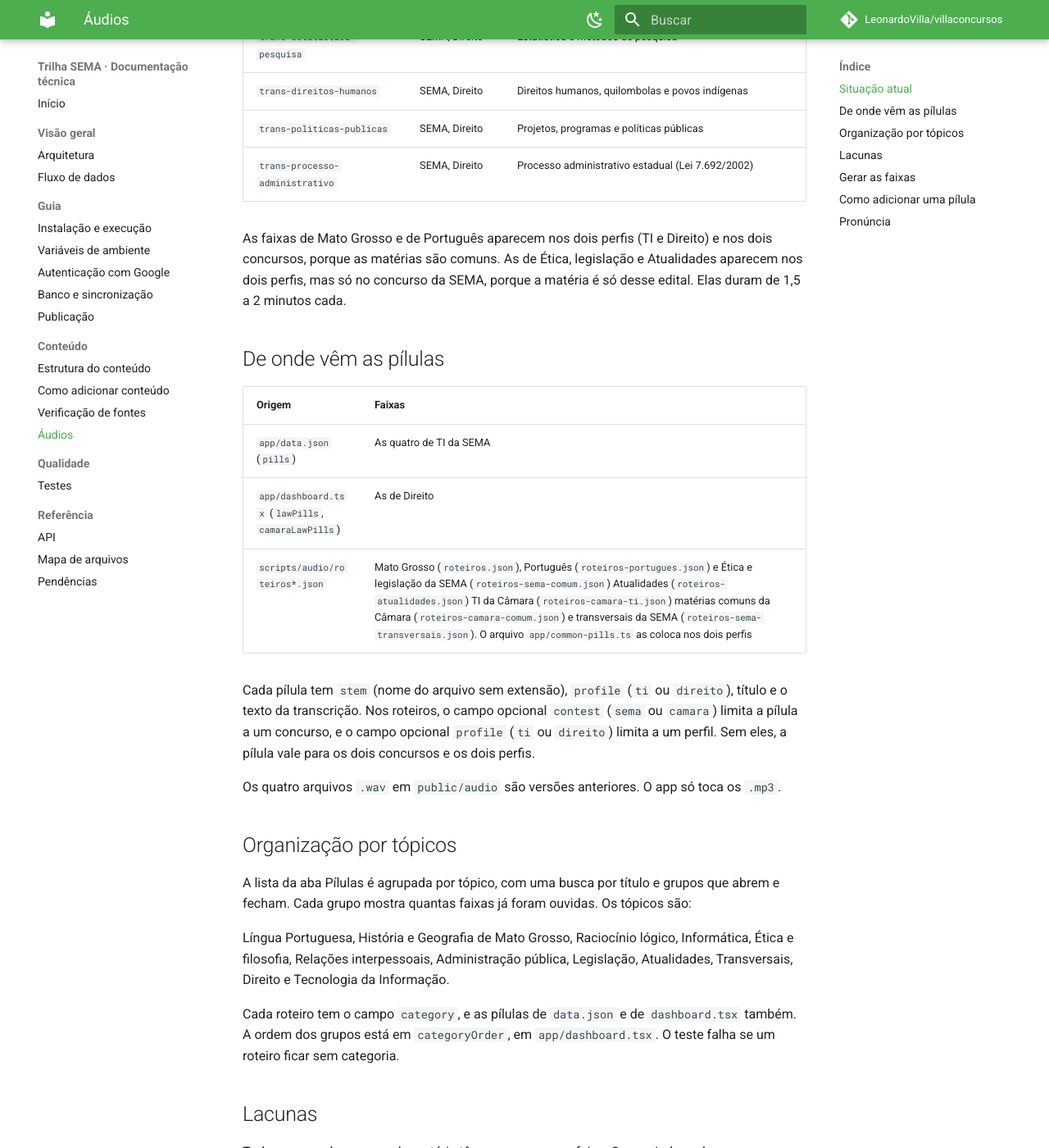
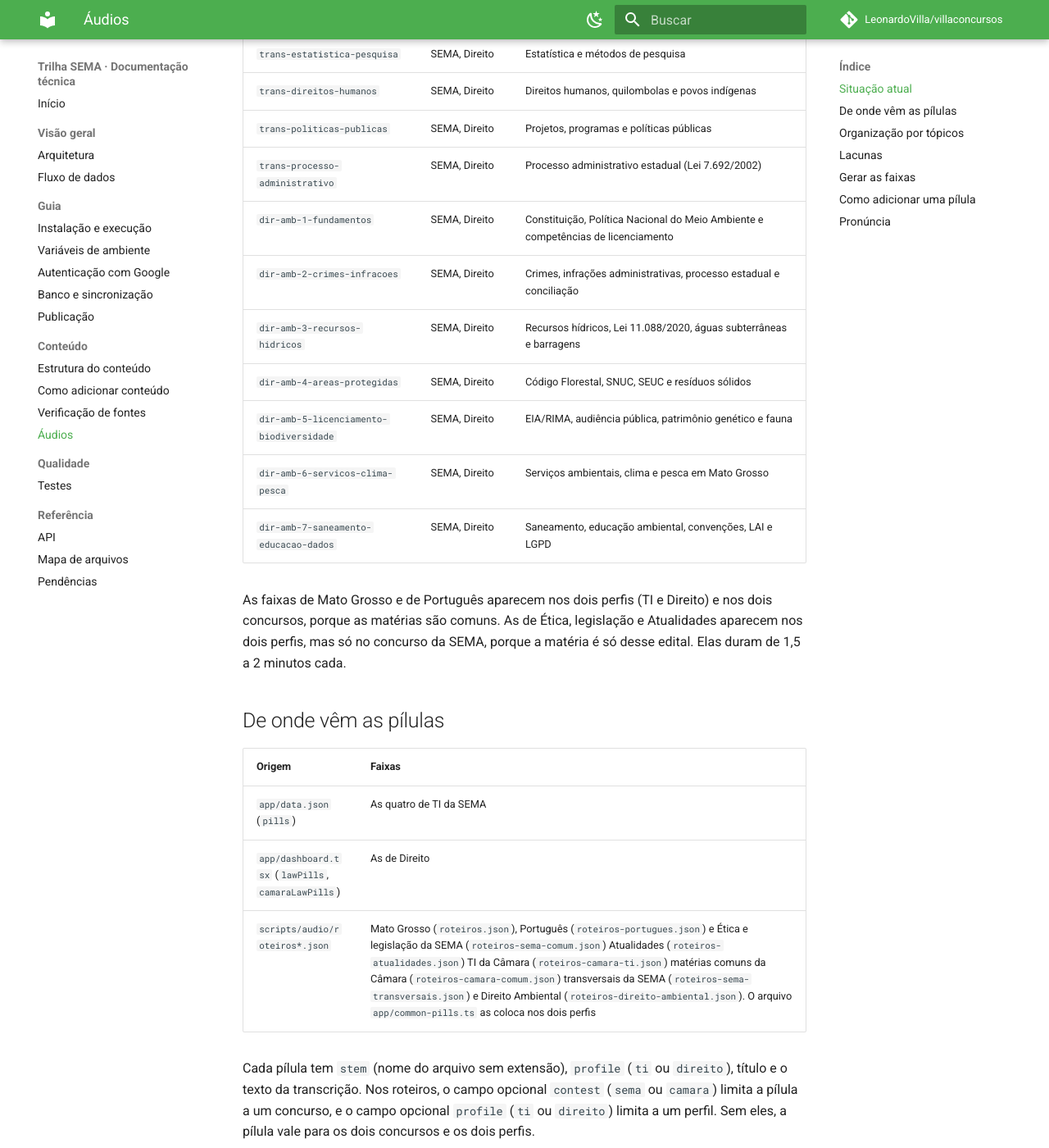
Before and after one commit to LeonardoVilla/villaconcursos, an MkDocs documentation site: the page built from docs/conteudo/audios.md, in a window 1280 px wide and 1400 px high, scrolled down 2208 px. Shown: the whole window at 82% size. Built offline with MkDocs 1.6.1 and Material for MkDocs 9.7.7, drawn with Linux system fonts in a browser that asks for light colours; comment, search, counter and statistics services are not loaded; some of the changed text lies outside the part shown.

Commit message:
Adiciona 7 pílulas de áudio de Direito Ambiental
- Cobre os 34 tópicos de Direito Ambiental do edital da SEMA, em sete faixas
- Nova categoria Direito Ambiental na lista de áudios
- Documentação atualizada

Co-Authored-By: Claude Sonnet 5.5 <noreply@anthropic.com>

```diff
--- a/docs/conteudo/audios.md
+++ b/docs/conteudo/audios.md
@@ -47,6 +47,13 @@ Há **quarenta e uma faixas MP3** em `public/audio`, todas com a voz neural `pt-
 | `trans-direitos-humanos` | SEMA, Direito | Direitos humanos, quilombolas e povos indígenas |
 | `trans-politicas-publicas` | SEMA, Direito | Projetos, programas e políticas públicas |
 | `trans-processo-administrativo` | SEMA, Direito | Processo administrativo estadual (Lei 7.692/2002) |
+| `dir-amb-1-fundamentos` | SEMA, Direito | Constituição, Política Nacional do Meio Ambiente e competências de licenciamento |
+| `dir-amb-2-crimes-infracoes` | SEMA, Direito | Crimes, infrações administrativas, processo estadual e conciliação |
+| `dir-amb-3-recursos-hidricos` | SEMA, Direito | Recursos hídricos, Lei 11.088/2020, águas subterrâneas e barragens |
+| `dir-amb-4-areas-protegidas` | SEMA, Direito | Código Florestal, SNUC, SEUC e resíduos sólidos |
+| `dir-amb-5-licenciamento-biodiversidade` | SEMA, Direito | EIA/RIMA, audiência pública, patrimônio genético e fauna |
+| `dir-amb-6-servicos-clima-pesca` | SEMA, Direito | Serviços ambientais, clima e pesca em Mato Grosso |
+| `dir-amb-7-saneamento-educacao-dados` | SEMA, Direito | Saneamento, educação ambiental, convenções, LAI e LGPD |
 
 As faixas de Mato Grosso e de Português aparecem nos dois perfis (TI e Direito) e nos dois concursos, porque as matérias são comuns. As de Ética, legislação e Atualidades aparecem nos dois perfis, mas só no concurso da SEMA, porque a matéria é só desse edital. Elas duram de 1,5 a 2 minutos cada.
 
@@ -56,7 +63,7 @@ As faixas de Mato Grosso e de Português aparecem nos dois perfis (TI e Direito)
 |---|---|
 | `app/data.json` (`pills`) | As quatro de TI da SEMA |
 | `app/dashboard.tsx` (`lawPills`, `camaraLawPills`) | As de Direito |
-| `scripts/audio/roteiros*.json` | Mato Grosso (`roteiros.json`), Português (`roteiros-portugues.json`) e Ética e legislação da SEMA (`roteiros-sema-comum.json`) Atualidades (`roteiros-atualidades.json`) TI da Câmara (`roteiros-camara-ti.json`) matérias comuns da Câmara (`roteiros-camara-comum.json`) e transversais da SEMA (`roteiros-sema-transversais.json`). O arquivo `app/common-pills.ts` as coloca nos dois perfis |
+| `scripts/audio/roteiros*.json` | Mato Grosso (`roteiros.json`), Português (`roteiros-portugues.json`) e Ética e legislação da SEMA (`roteiros-sema-comum.json`) Atualidades (`roteiros-atualidades.json`) TI da Câmara (`roteiros-camara-ti.json`) matérias comuns da Câmara (`roteiros-camara-comum.json`) transversais da SEMA (`roteiros-sema-transversais.json`) e Direito Ambiental (`roteiros-direito-ambiental.json`). O arquivo `app/common-pills.ts` as coloca nos dois perfis |
 
 Cada pílula tem `stem` (nome do arquivo sem extensão), `profile` (`ti` ou `direito`), título e o texto da transcrição. Nos roteiros, o campo opcional `contest` (`sema` ou `camara`) limita a pílula a um concurso, e o campo opcional `profile` (`ti` ou `direito`) limita a um perfil. Sem eles, a pílula vale para os dois concursos e os dois perfis.
 
@@ -66,7 +73,7 @@ Os quatro arquivos `.wav` em `public/audio` são versões anteriores. O app só
 
 A lista da aba Pílulas é agrupada por tópico, com uma busca por título e grupos que abrem e fecham. Cada grupo mostra quantas faixas já foram ouvidas. Os tópicos são:
 
-Língua Portuguesa, História e Geografia de Mato Grosso, Raciocínio lógico, Informática, Ética e filosofia, Relações interpessoais, Administração pública, Legislação, Atualidades, Transversais, Direito e Tecnologia da Informação.
+Língua Portuguesa, História e Geografia de Mato Grosso, Raciocínio lógico, Informática, Ética e filosofia, Relações interpessoais, Administração pública, Legislação, Atualidades, Transversais, Direito Ambiental, Direito e Tecnologia da Informação.
 
 Cada roteiro tem o campo `category`, e as pílulas de `data.json` e de `dashboard.tsx` também. A ordem dos grupos está em `categoryOrder`, em `app/dashboard.tsx`. O teste falha se um roteiro ficar sem categoria.
 
@@ -74,8 +81,8 @@ Cada roteiro tem o campo `category`, e as pílulas de `data.json` e de `dashboar
 
 Todos os grandes grupos de matéria têm ao menos uma faixa. O que ainda pode crescer:
 
-- Direito Ambiental (SEMA, perfil Direito), que tem 34 tópicos e só aparece nas faixas de legislação e transversais.
 - Direito Constitucional, Administrativo, Civil e Processo Civil (SEMA), hoje cobertos só pelo roteiro geral de Direito.
+- Os roteiros de Direito Ambiental citam numeração de leis e decretos que não foram todos conferidos contra o texto oficial (veja [Verificação de fontes](verificacao-de-fontes.md)).
 - Direito e Administração Pública da Câmara, hoje coberto pelo mapa de Direito e pela pílula de administração pública.
 - Atualizar `atualidades-1` perto da prova.
 
```
Also changed, not shown: other parts of docs/conteudo/audios.md (+1 -1 lines), README.md (+1 -1 lines), docs/index.md (+1 -1 lines), docs/referencia/pendencias.md (+1 -1 lines), 11 other files.
